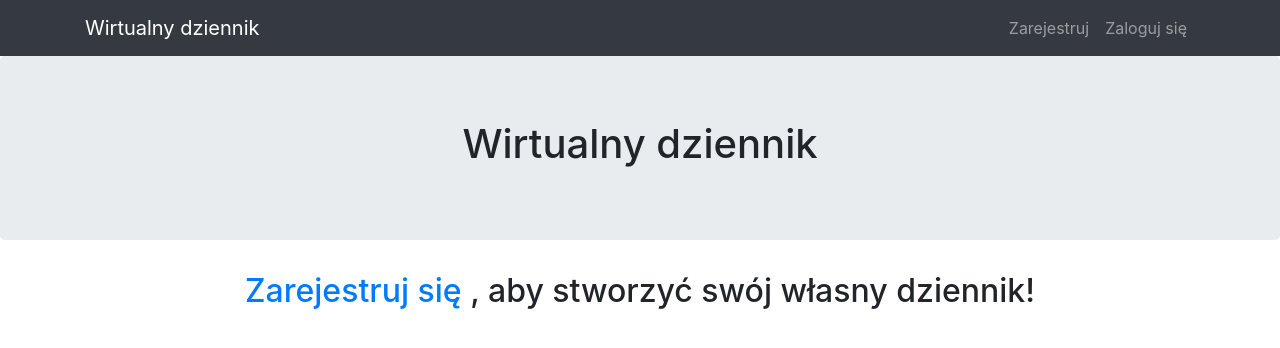
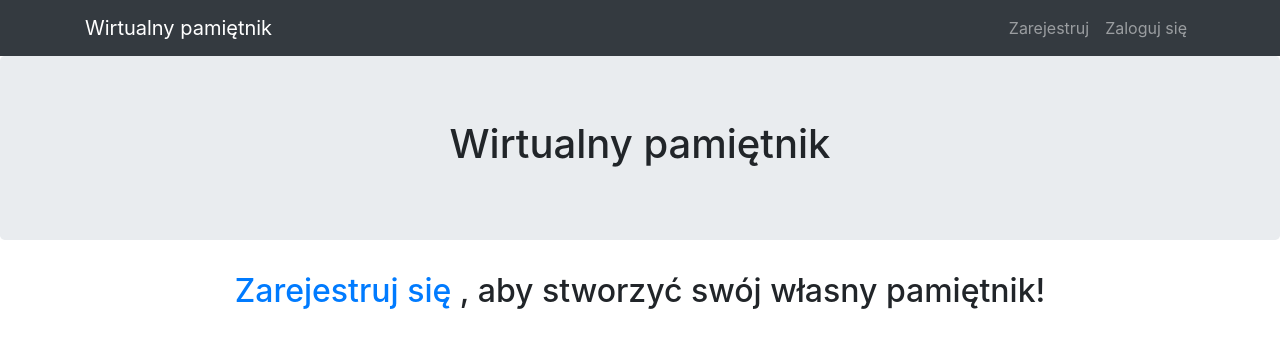
Before and after one commit to martofelMichal/writualny-dziennik, a Django app: page / in a window 1280 px wide. Shown: the top 348 px of the page. Run offline with Django 3.2, Linux system fonts and the light colour scheme; some libraries are stand-ins or nearby versions.

Commit message:
Fix nazwy dziennik na pamietnik

```diff
--- a/learning_logs/templates/learning_logs/base.html
+++ b/learning_logs/templates/learning_logs/base.html
@@ -7,7 +7,7 @@
     <meta http-equiv="X-UA-Compatible" content="IE=edge">
     <meta name="viewport" content="width=device-width, initial-scale=1">
 
-    <title>Wirtualny dziennik</title>
+    <title>Wirtualny pamiętnik</title>
 
     <meta name="description" content="" />
     <meta name="keywords" content="" /> {% bootstrap_css %} {% bootstrap_javascript %}
@@ -23,7 +23,7 @@
             <span class="navbar-toggler-icon"></span>
             </button>
             <a class="navbar-brand" href="{% url 'learning_logs:index' %}">
-                Wirtualny dziennik</a>
+                Wirtualny pamiętnik</a>
             <div id="navbarNavDropdown" class="collapse navbar-collapse">
 
                 <ul class="navbar-nav ml-auto">
--- a/learning_logs/templates/learning_logs/index.html
+++ b/learning_logs/templates/learning_logs/index.html
@@ -3,13 +3,13 @@
 
 {% block header %}
   <div class='jumbotron text-center'>
-      <h1>Wirtualny dziennik</h1>
+      <h1>Wirtualny pamiętnik</h1>
   </div>
 {% endblock %}
 
 {% block content %}
   <h2 class="text-center">
     <a href="{% url 'users:register' %}">Zarejestruj się</a>
-    , aby stworzyć swój własny dziennik!
+    , aby stworzyć swój własny pamiętnik!
   </h2>
 {% endblock %}
```
